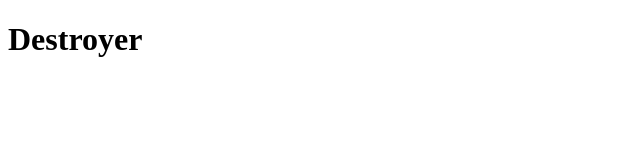
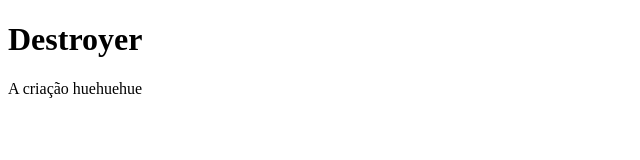
Before and after one commit to EmanuelKnoxx/firstpagehtml, a plain HTML site: page index.html in a window 1280 px wide. Shown: the whole page, without its empty margins (0-640 px from the left). Drawn offline with Linux system fonts and the light colour scheme.

Commit message:
Update index.html

```diff
--- a/index.html
+++ b/index.html
@@ -5,5 +5,7 @@
 <body>
 <h1>Destroyer
 </h1>
+  <p>A criação huehuehue
+  </p>
 </body>
 </html>
```
